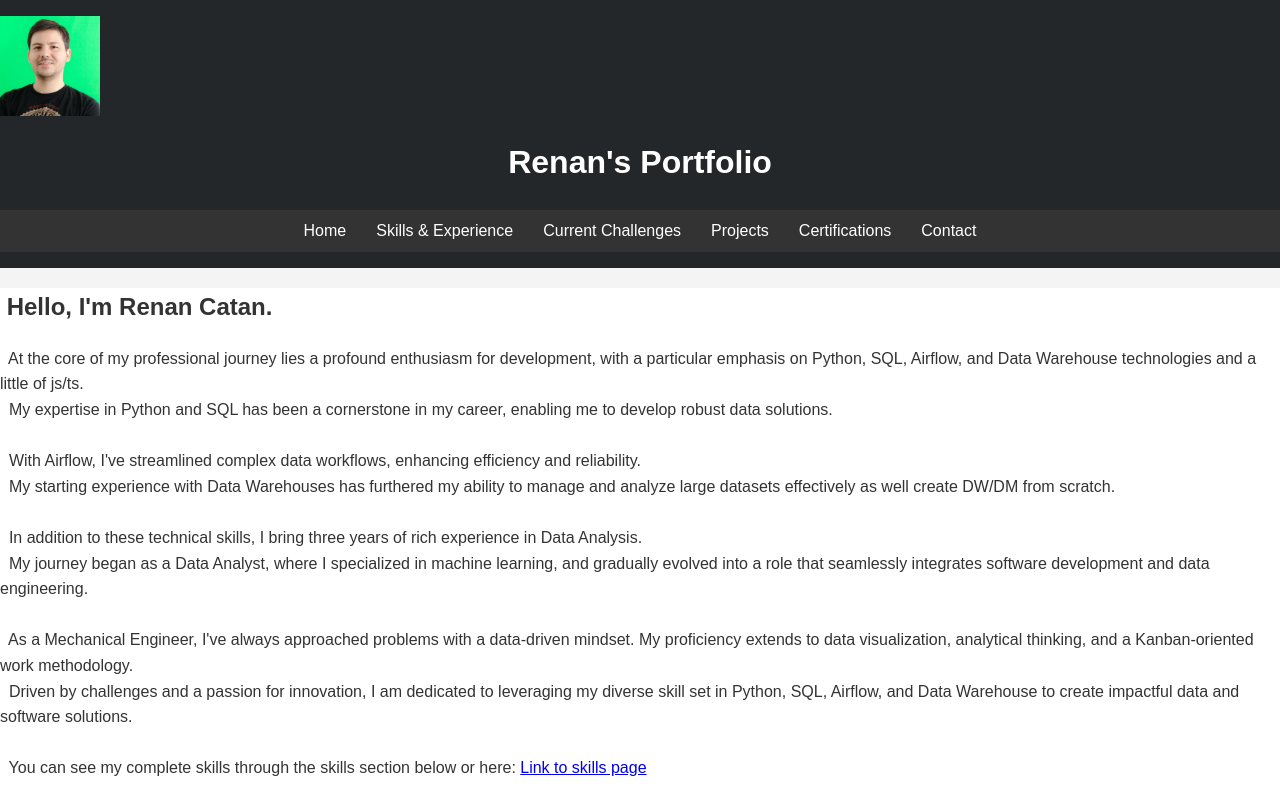
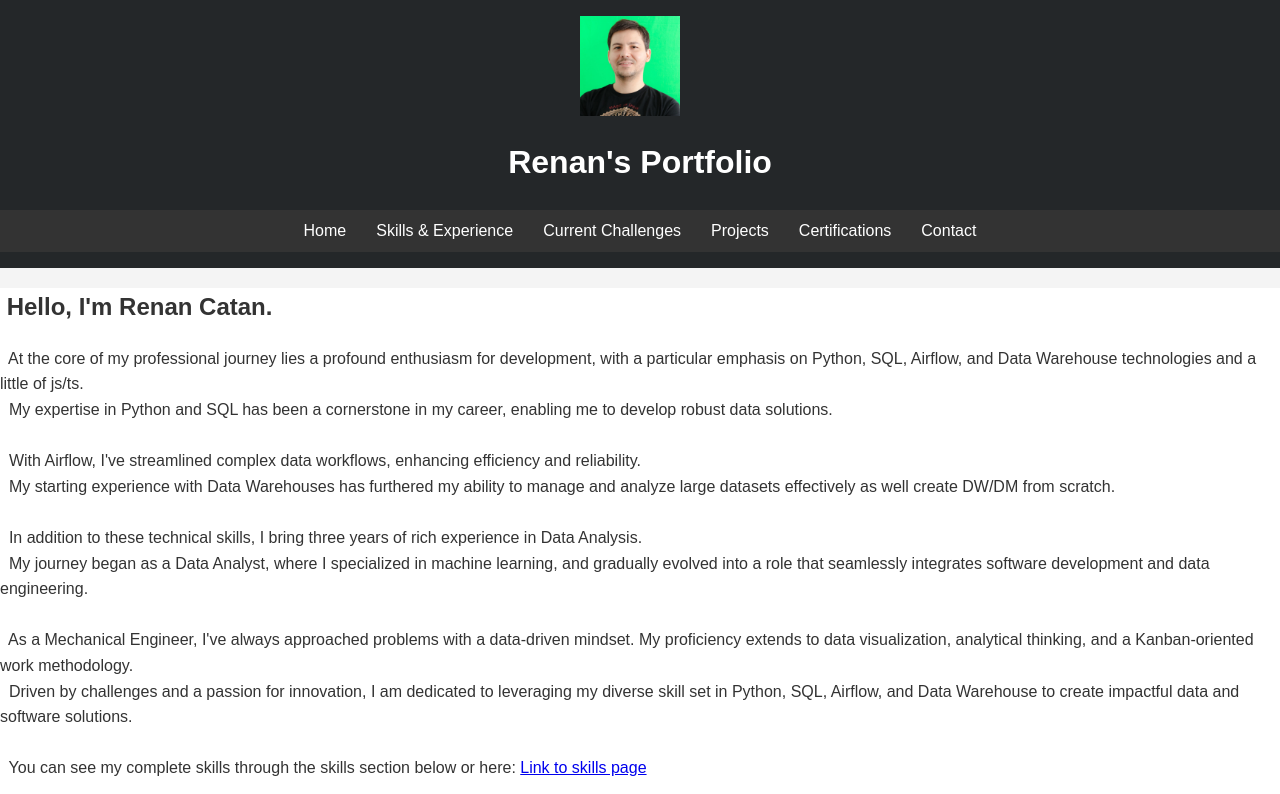
Before and after one commit to renancatan/portfolio, a plain HTML site: page index.html in a window 1280 px wide. Shown: the top 794 px of the page. Drawn offline with Linux system fonts and the light colour scheme.

Commit message:
testing img

```diff
--- a/assets/css/styles.css
+++ b/assets/css/styles.css
@@ -114,8 +114,8 @@ tr:nth-child(even) {
 
 .header-content {
     display: flex;
-    align-items: left;
-    justify-content: left; /* Adjust this as necessary */
+    align-items: center;
+    justify-content: center; /* Adjust this as necessary */
 }
 
 .profile-pic {
```
